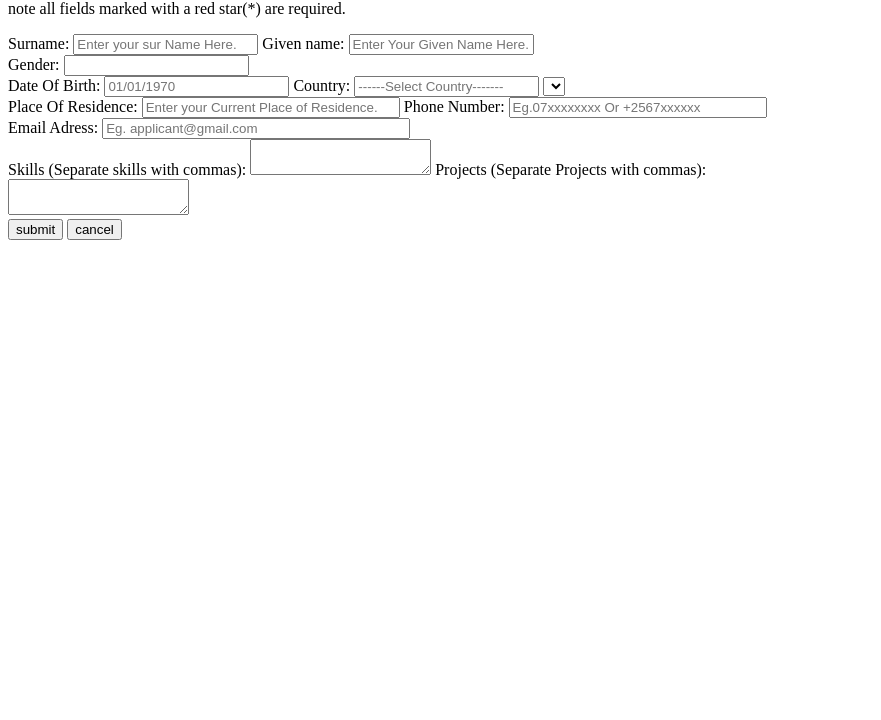
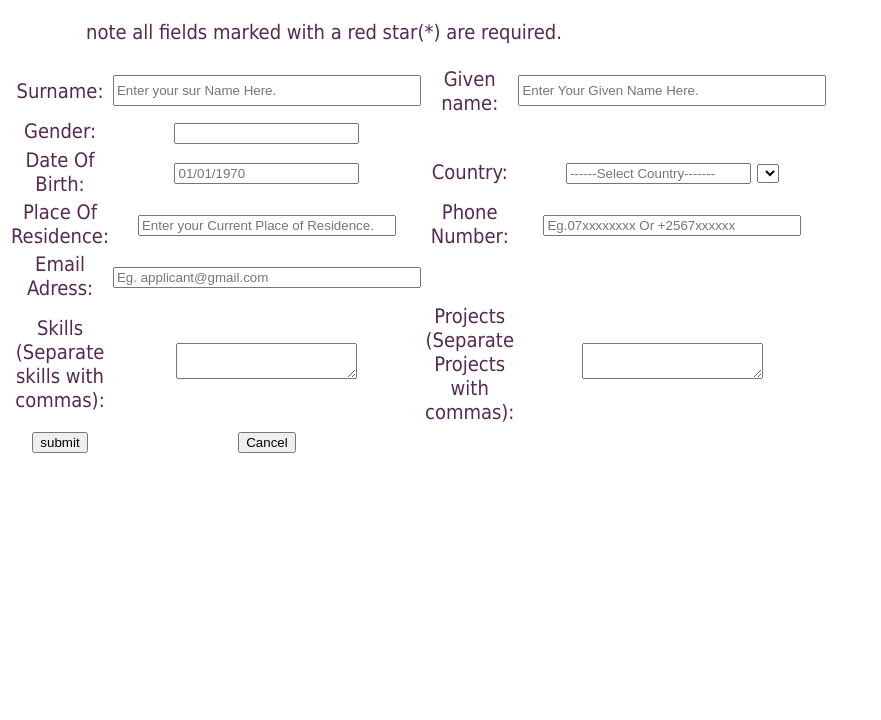
Before and after one commit to chrisopiyo/Refactory-Catalyst002-Final-Assessment, a plain HTML site: page roymukunde/test.html in a window 1280 px wide. Shown: the part 80-800 px from the top of the page, without its empty margins (0-881 px from the left). Drawn offline with Linux system fonts and the light colour scheme.

Commit message:
my third commit on this test

```diff
--- a/roymukunde/test.css
+++ b/roymukunde/test.css
@@ -0,0 +1,26 @@
+.container{
+    text-align: center;
+    font-size: 20px;
+    font-family:Tahoma,Arial,sans-serif;
+color: #542a52;
+width: 50%;
+
+}
+
+h1{
+    color: #fff;
+    background-color: #542a52;
+}
+p{
+    color: #542a52;
+}
+
+/* #item{
+    width: 100px;
+    height: 20px;
+} */
+
+#name{
+    text-align: center;
+    width: 0in
+}
--- a/roymukunde/test.html
+++ b/roymukunde/test.html
@@ -17,66 +17,66 @@
       <p>note all fields marked with a red star(*) are required.</p>
       <form action="#">
          <div class="tester">
-<label for="">
-   Surname:
-   <input type="text" id="surname" placeholder="Enter your sur Name Here.">
-</label>
+            <table id="item">
+               <tr id="name">
+                  <td>Surname:</td>
+                  <td><input type="text" id="surname" placeholder="Enter your sur Name Here."
+                        style="width: 300px; height:25px;"></td>
+                  <td>Given name:</td>
+                  <td><input type="text" id="givenname" placeholder="Enter Your Given Name Here."
+                        style="width: 300px; height:25px;"></td>
+               </tr>
 
-<label for="">
-Given name:
-<input type="text" id="givenname" placeholder="Enter Your Given Name Here.">
-</label><br>
+               <tr>
+                  <td> Gender:</td>
+                  <td><input type="text"></td>
+               </tr>
 
-<label for="">
-   Gender:
-   <input type="text" >
-
-</label><br>
-
-<label for="">
-   Date Of Birth:
-   <input type="number" id="dob" placeholder="01/01/1970">
-</label>
-<label for="">
-   Country:
-   <input type="text" id="country" placeholder="------Select Country-------">
-   <select>
-kenya
-tz
-rwanda
-   </select>
-</label><br>
-
-<label for="">
-   Place Of Residence:
-   <input type="text" id="place" placeholder="Enter your Current Place of Residence." style="width: 250px;">
-</label>
-
-<label for="">
-   Phone Number:
-   <input type="text" id="phone" placeholder="Eg.07xxxxxxxx Or +2567xxxxxx" style="width: 250px;">
-</label><br>
-
-<label for="">
-   Email Adress:
-   <input type="text" id="email" placeholder="Eg. applicant@gmail.com" style="width: 300px;">
-</label><br>
+               <tr>
+                  <td>Date Of Birth:</td>
+                  <td><input type="number" id="dob" placeholder="01/01/1970"></td>
+                  <td>Country:</td>
+                  <td><input type="text" id="country" placeholder="------Select Country-------">
+                     <select>
+                        kenya
+                        tz
+                        rwanda
+                     </select>
+                  </td>
+               </tr>
 
 
-<label for="">
-   Skills (Separate skills with commas):
-   <textarea name="skill" id="skill"></textarea>
-</label>
+               <tr>
+                  <td> Place Of Residence:</td>
+                  <td><input type="text" id="place" placeholder="Enter your Current Place of Residence."
+                        style="width: 250px;"></td>
+                  <td>Phone Number:</td>
+                  <td><input type="text" id="phone" placeholder="Eg.07xxxxxxxx Or +2567xxxxxx" style="width: 250px;">
+                  </td>
+               </tr>
 
-<label for="">
-   Projects (Separate Projects with commas):<br>
-   <textarea name="project" id="project"></textarea>
-</label>
+<tr>
+   <td> Email Adress:</td>
 
-<div class="sub">
-   <button type="submit" id="submit"> submit</button>
-   <button type="cancel" id="cancel">cancel</button>
-</div>
+
+   <td><input type="text" id="email" placeholder="Eg. applicant@gmail.com" style="width: 300px;">
+   </td>
+</tr>
+       <tr>
+          <td>Skills (Separate skills with commas):</td>
+          <td><textarea name="skill" id="skill"></textarea></td>
+          <td>Projects (Separate Projects with commas):<br></td>
+          <td><textarea name="project" id="project"></textarea></td>
+
+       </tr>
+
+
+       <tr>
+          <td><button type="submit" id="submit"> submit</button></td>
+          <td><button type="cancel" id="cancel">Cancel</button></td>
+       </tr>
+
+            </table>
          </div>
       </form>
 
```
